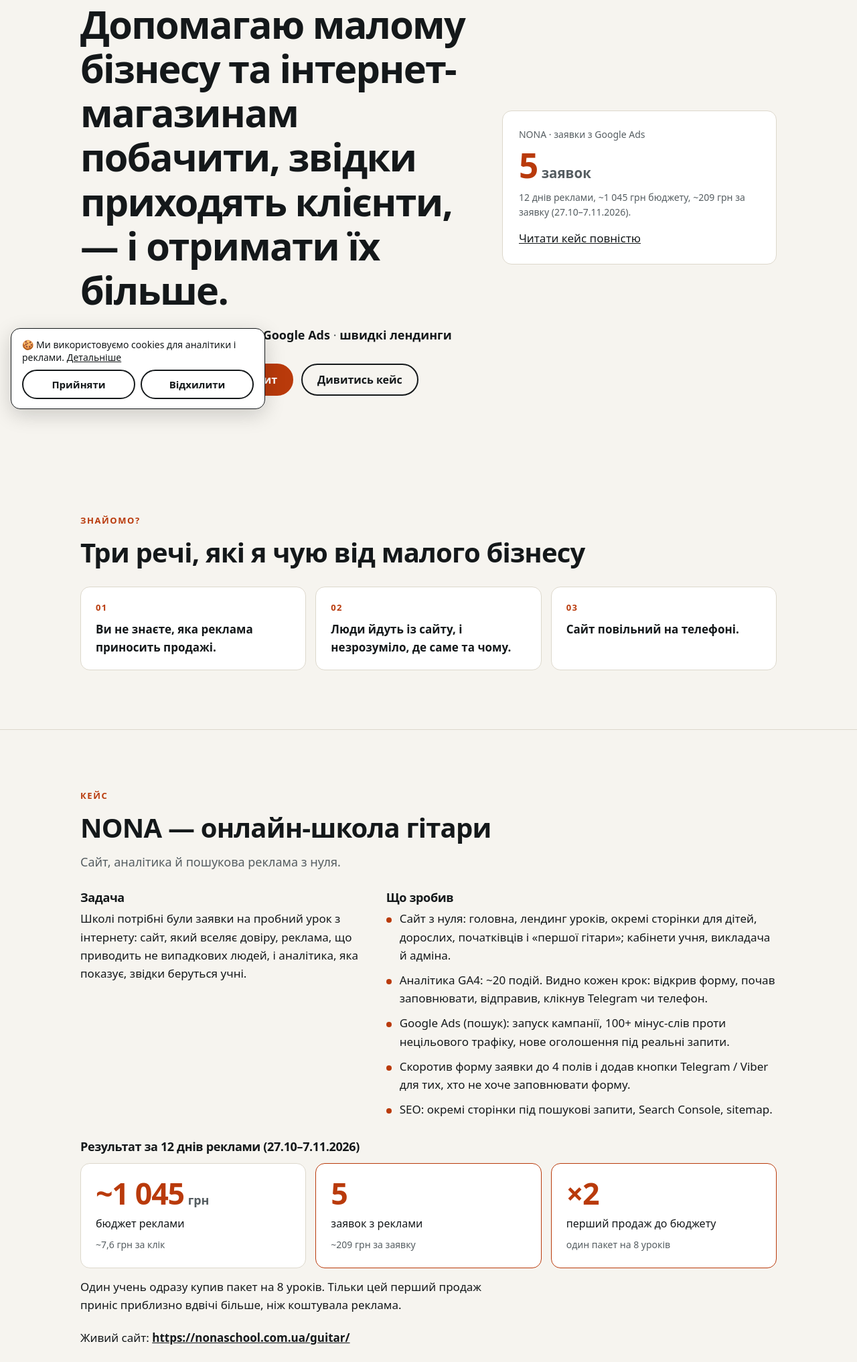
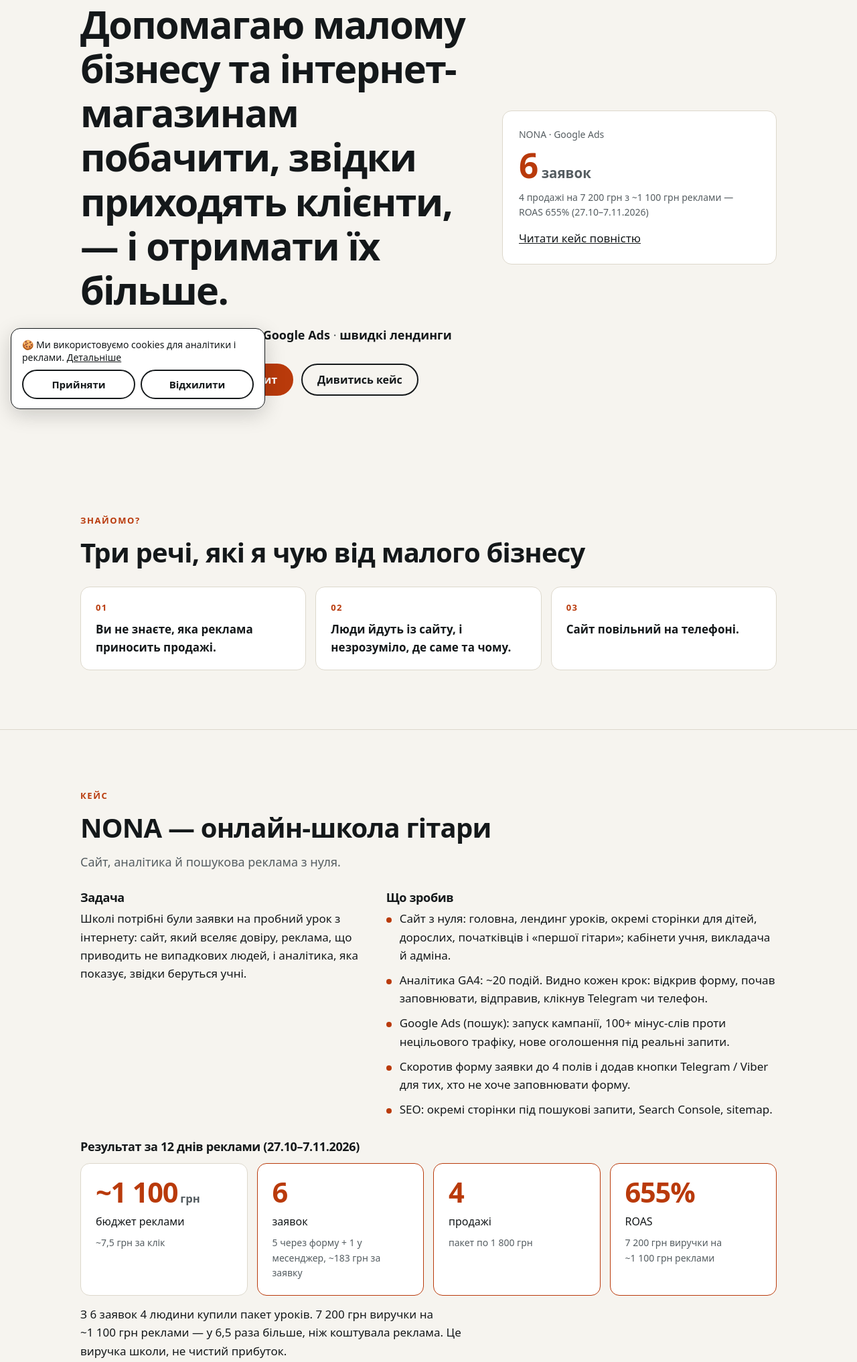
Before and after one commit to laftmix-maxfit/fitsak-studio, a plain HTML site: page ua/index.html in a window 1280 px wide. Shown: the part 173-2207 px from the top of the page at 67% size. Drawn offline with Linux system fonts and the light colour scheme.

Commit message:
NONA case: new numbers — 6 leads, 4 sales, 7 200 UAH revenue, ROAS 655%
- hero proof on /, /ua/, /sites/, /ua/sites/
- main pages: four result cards (2x2 on a phone, one row from 720 px), new result text
- /sites/: third case bullet
- style.css ?v=14 on all six pages; screenshots
- proof gallery not added: assets/nona-proof-ads.webp and nona-proof-sales.webp are not in the repo yet

Co-Authored-By: Claude Fable 5.2 <noreply@anthropic.com>

```diff
--- a/css/style.css
+++ b/css/style.css
@@ -393,3 +393,14 @@ del { color: var(--muted); }
   .choice__row { display: flex; flex-wrap: wrap; gap: 8px; }
   .choice__opt { flex: 1 1 auto; min-height: 46px; padding: 8px 12px; }
 }
+
+/* NONA case: four result cards, 2×2 on a phone, one row from 720 px */
+.metrics.metrics--four { grid-template-columns: repeat(2, minmax(0, 1fr)); gap: 10px; }
+.metrics--four .metric { padding: 16px 14px; }
+.metrics--four .metric__num { font-size: clamp(1.6rem, 7.4vw, 2.6rem); }
+.metrics--four .metric__num small { display: inline-block; margin-left: 4px; }
+.metrics--four .metric__note { overflow-wrap: anywhere; }
+@media (min-width: 720px) {
+  .metrics.metrics--four { grid-template-columns: repeat(4, minmax(0, 1fr)); gap: 14px; }
+  .metrics--four .metric { padding: 22px; }
+}
--- a/ua/index.html
+++ b/ua/index.html
@@ -27,7 +27,7 @@
 <meta property="og:locale" content="uk_UA">
 <meta property="og:locale:alternate" content="en_US">
 <meta name="twitter:card" content="summary_large_image">
-<link rel="stylesheet" href="../css/style.css?v=13">
+<link rel="stylesheet" href="../css/style.css?v=14">
 <script type="application/ld+json">
 {
   "@context": "https://schema.org",
@@ -103,9 +103,9 @@
         </div>
       </div>
       <aside class="proof" aria-label="Ключовий результат">
-        <p class="proof__label">NONA · заявки з Google Ads</p>
-        <p class="proof__num">5<small>заявок</small></p>
-        <p class="proof__note">12 днів реклами, ~1 045 грн бюджету, ~209 грн за заявку (27.10–7.11.2026).</p>
+        <p class="proof__label">NONA · Google Ads</p>
+        <p class="proof__num">6<small>заявок</small></p>
+        <p class="proof__note">4 продажі на 7&nbsp;200&nbsp;грн з ~1&nbsp;100&nbsp;грн реклами — ROAS&nbsp;655% (<span class="nowrap">27.10–7.11.2026</span>)</p>
         <a href="#case" data-cta="hero_proof">Читати кейс повністю</a>
       </aside>
     </div>
@@ -149,24 +149,29 @@
       </div>
 
       <h3 class="case__h case__h--results">Результат за 12 днів реклами (<span class="nowrap">27.10–7.11.2026</span>)</h3>
-      <ul class="metrics">
+      <ul class="metrics metrics--four">
         <li class="metric">
-          <p class="metric__num">~1 045<small>грн</small></p>
+          <p class="metric__num">~1&nbsp;100<small>грн</small></p>
           <p class="metric__text">бюджет реклами</p>
-          <p class="metric__note">~7,6 грн за клік</p>
+          <p class="metric__note">~7,5&nbsp;грн за клік</p>
         </li>
         <li class="metric metric--lead">
-          <p class="metric__num">5</p>
-          <p class="metric__text">заявок з реклами</p>
-          <p class="metric__note">~209 грн за заявку</p>
+          <p class="metric__num">6</p>
+          <p class="metric__text">заявок</p>
+          <p class="metric__note">5 через форму + 1 у месенджер, ~183&nbsp;грн за заявку</p>
         </li>
         <li class="metric metric--lead">
-          <p class="metric__num">×2</p>
-          <p class="metric__text">перший продаж до бюджету</p>
-          <p class="metric__note">один пакет на 8 уроків</p>
+          <p class="metric__num">4</p>
+          <p class="metric__text">продажі</p>
+          <p class="metric__note">пакет по 1&nbsp;800&nbsp;грн</p>
+        </li>
+        <li class="metric metric--lead">
+          <p class="metric__num">655%</p>
+          <p class="metric__text">ROAS</p>
+          <p class="metric__note">7&nbsp;200&nbsp;грн виручки на ~1&nbsp;100&nbsp;грн реклами</p>
         </li>
       </ul>
-      <p class="case__result">Один учень одразу купив пакет на 8 уроків. Тільки цей перший продаж приніс приблизно вдвічі більше, ніж коштувала реклама.</p>
+      <p class="case__result">З 6 заявок 4 людини купили пакет уроків. 7&nbsp;200&nbsp;грн виручки на ~1&nbsp;100&nbsp;грн реклами — у 6,5 раза більше, ніж коштувала реклама. Це виручка школи, не чистий прибуток.</p>
 
       <p class="case__link">Живий сайт: <a href="https://nonaschool.com.ua/guitar/" target="_blank" rel="noopener">https://nonaschool.com.ua/guitar/</a></p>
 
```
Also changed, not shown: index.html (+19 -14 lines), privacy/index.html (+1 -1 lines), sites/index.html (+5 -5 lines), ua/privacy/index.html (+1 -1 lines), ua/sites/index.html (+5 -5 lines), docs/screens/ua-case-results-1440.png (added), docs/screens/ua-case-results-360.png (added), docs/screens/ua-hero-proof-1440.png (added), docs/screens/ua-hero-proof-360.png (added), docs/screens/ua-sites-hero-proof-1440.png (added), docs/screens/ua-sites-hero-proof-360.png (added).
